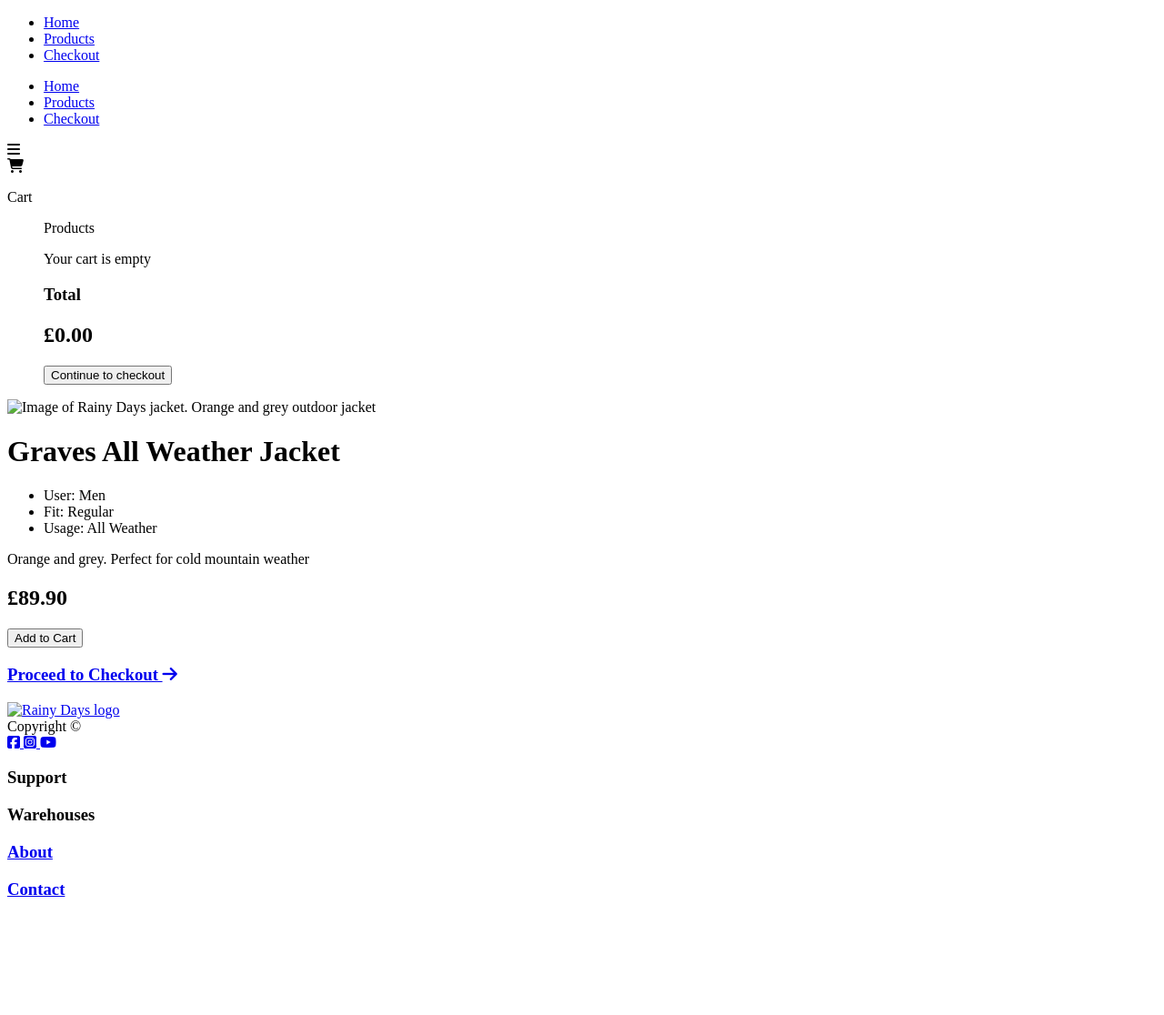
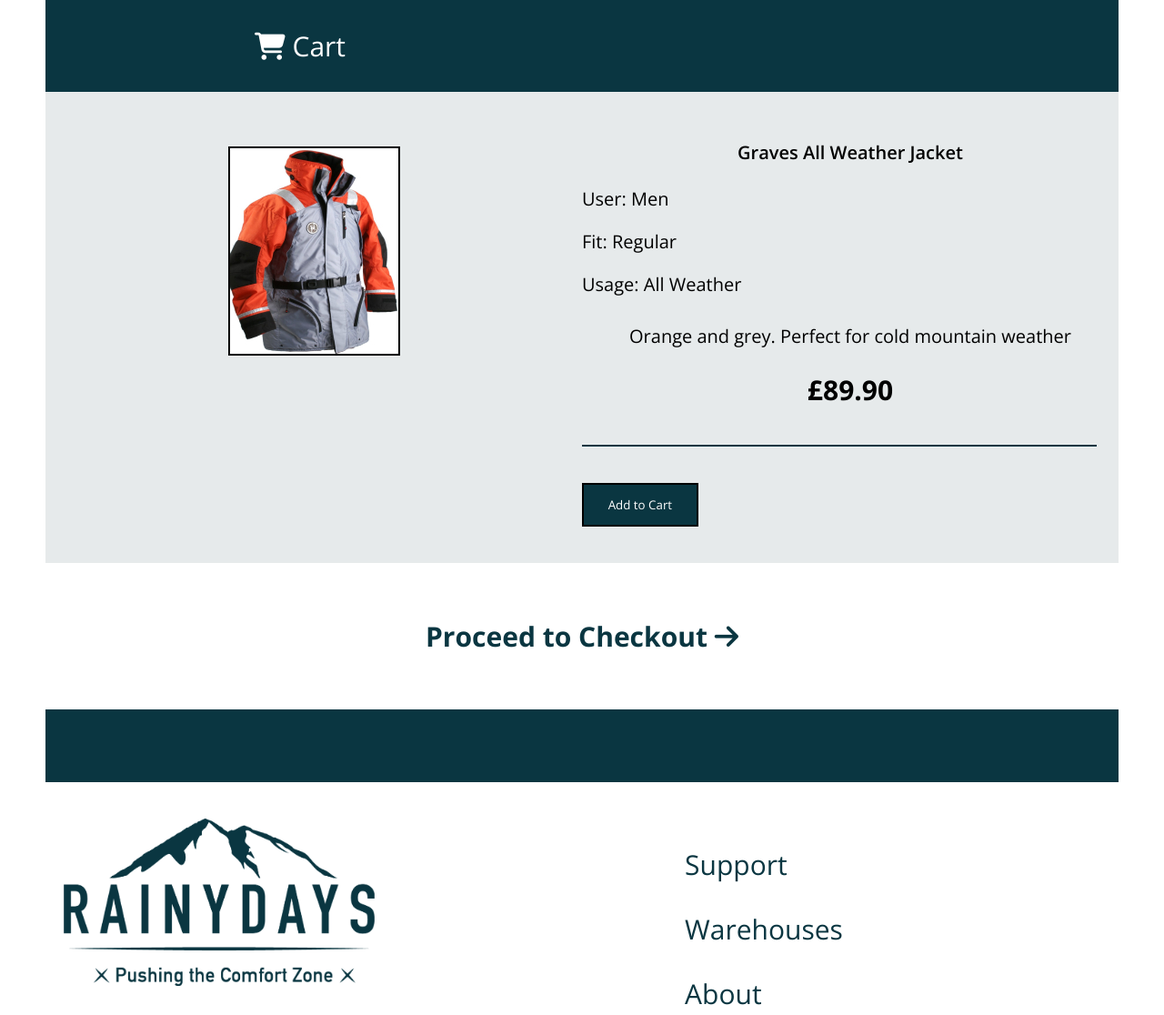
Before and after one commit to vicbro00/Javascript-1, a plain HTML site: page product1.html in a window 1280 px wide. Shown: the top 1116 px of the page at 91% size. Before the commit the page ends 1007 px from the top, so only its background shows below. Drawn offline with nearby package versions, Linux system fonts and the light colour scheme; the site is published under a folder, as on GitHub Pages, so addresses that start at the root find nothing.

Commit message:
Trying to fix links

```diff
--- a/index.html
+++ b/index.html
@@ -6,11 +6,11 @@
     <meta charset="utf-8">
     <meta http-equiv="X-UA-Compatible" content="IE=edge">
     <title>Rainy Days</title>
-    <link rel="icon" type="image/png" sizes="32x32" href="pictures/favicon-32x32.png">
-	  <link rel="icon" type="image/png" sizes="192x192" href="pictures/android-chrome-192x192.png">
-	  <link rel="icon" type="image/png" sizes="16x16" href="pictures/favicon-16x16.png">
-    <link rel="icon" type="image/png" sizes="512x512" href="pictures/android-chrome-512x512.png">
-    <link rel="icon" type="image/png" sizes="16x16" href="pictures/apple-touch-icon.png">
+    <link rel="icon" type="image/png" sizes="32x32" href="Pictures/favicon-32x32.png">
+	  <link rel="icon" type="image/png" sizes="192x192" href="Pictures/android-chrome-192x192.png">
+	  <link rel="icon" type="image/png" sizes="16x16" href="Pictures/favicon-16x16.png">
+    <link rel="icon" type="image/png" sizes="512x512" href="Pictures/android-chrome-512x512.png">
+    <link rel="icon" type="image/png" sizes="16x16" href="Pictures/apple-touch-icon.png">
     <link rel="stylesheet" href="css/basic-styling.css">
     <link rel="stylesheet" href="css/index.css">
     <link rel="stylesheet" href="css/header.css">
--- a/product1.html
+++ b/product1.html
@@ -11,10 +11,10 @@
 	  <link rel="icon" type="image/png" sizes="16x16" href="/pictures/favicon-16x16.png">
     <link rel="icon" type="image/png" sizes="512x512" href="/pictures/android-chrome-512x512.png">
     <link rel="icon" type="image/png" sizes="16x16" href="/pictures/apple-touch-icon.png">
-    <link rel="stylesheet" href="/css/basic-styling.css">
-    <link rel="stylesheet" href="/css/product.css">
-    <link rel="stylesheet" href="/css/header.css">
-    <link rel="stylesheet" href="/css/footer.css">
+    <link rel="stylesheet" href="css/basic-styling.css">
+    <link rel="stylesheet" href="css/product.css">
+    <link rel="stylesheet" href="css/header.css">
+    <link rel="stylesheet" href="css/footer.css">
     <link rel="preconnect" href="https://fonts.googleapis.com">
     <link rel="preconnect" href="https://fonts.gstatic.com" crossorigin>
     <link href="https://fonts.googleapis.com/css2?family=Open+Sans:ital,wght@0,300..800;1,300..800&display=swap" rel="stylesheet">
@@ -28,17 +28,17 @@
       <div>
         <div id="offScreen" class="off-screen">
           <ul class="menu">
-            <li><a class="menuLink" href="/index.html">Home</a></li>
-            <li><a class="menuLink" href="/product-pages/product1.html">Products</a></li>
-            <li><a class="menuLink" href="/checkout.html">Checkout</a></li>
+            <li><a class="menuLink" href="index.html">Home</a></li>
+            <li><a class="menuLink" href="product1.html">Products</a></li>
+            <li><a class="menuLink" href="checkout.html">Checkout</a></li>
           </ul>
         </div>
         <nav>
           <div class="hide-mobile">
             <ul>
-              <li><a href="../index.html">Home</a></li>
-              <li><a href="./product-pages/product1.html">Products</a></li>
-              <li><a href="./checkout.html">Checkout</a></li>
+              <li><a href="index.html">Home</a></li>
+              <li><a href="product-pages/product1.html">Products</a></li>
+              <li><a href="checkout.html">Checkout</a></li>
             </ul>
           </div>
           <div class="hamburger-menu" onclick="toggleMenu()">
@@ -61,7 +61,7 @@
                 <h3>Total</h3>
                 <h2 id="total">£0.00</h2>
               </div>
-              <a href="./checkout.html"><button id="checkoutBtn">Continue to checkout</button></a>
+              <a href="checkout.html"><button id="checkoutBtn">Continue to checkout</button></a>
             </ul>
           </div>
         </div>
@@ -69,7 +69,7 @@
 
     <main>
       <div class="main-info">
-        <img src="../Pictures/product-1.jpg" alt="Image of Rainy Days jacket. Orange and grey outdoor jacket">
+        <img src="Pictures/product-1.jpg" alt="Image of Rainy Days jacket. Orange and grey outdoor jacket">
         <div class="product-info">
         <h1>Graves All Weather Jacket</h1>
         <ul>
@@ -88,7 +88,7 @@
         </div>
         </div>
       </div>
-      <a href="./checkout.html">
+      <a href="checkout.html">
         <h3>Proceed to Checkout
           <i class="fa-solid fa-arrow-right"></i>
         </h3>
@@ -98,8 +98,8 @@
     <div class="border"></div>
     <footer>
       <div class="footer-left">
-        <a href="../index.html">
-          <img src="../Pictures/Logo.png" alt="Rainy Days logo">
+        <a href="index.html">
+          <img src="Pictures/Logo.png" alt="Rainy Days logo">
         </a>
         <div class="copyright">Copyright &copy;</div>
         <div>
@@ -117,14 +117,14 @@
       <div class="footer-right">
         <h3 id="support">Support</h3>
         <h3 id="warehouses">Warehouses</h3>
-        <a href="./about.html"><h3 id="about">About</h3>
+        <a href="about.html"><h3 id="about">About</h3>
         </a>
-        <a href="./contact.html"><h3 id="contact">Contact</h3>
+        <a href="contact.html"><h3 id="contact">Contact</h3>
         </a>
       </div>
     </footer>
 
-    <script src="../cart.js" async></script>
-    <script src="../basic-js.js" async></script>
+    <script src="cart.js" async></script>
+    <script src="basic-js.js" async></script>
   </body>
 </html>
```
